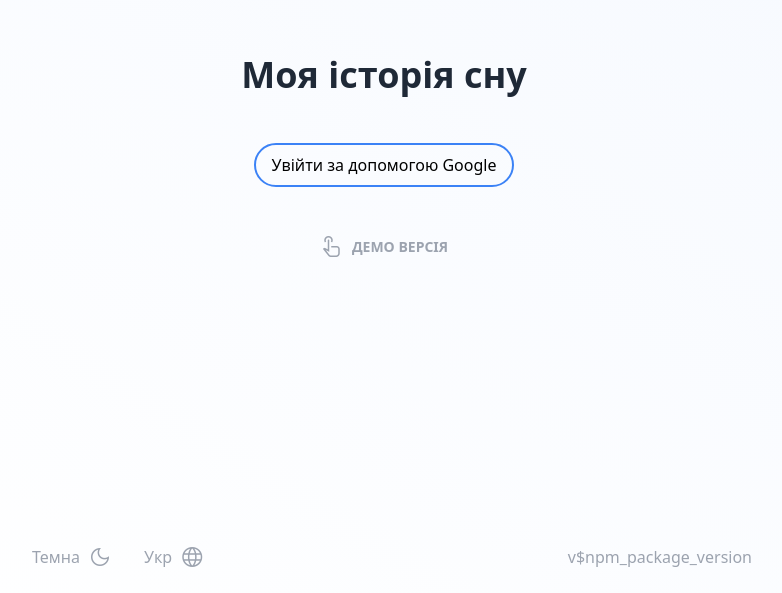
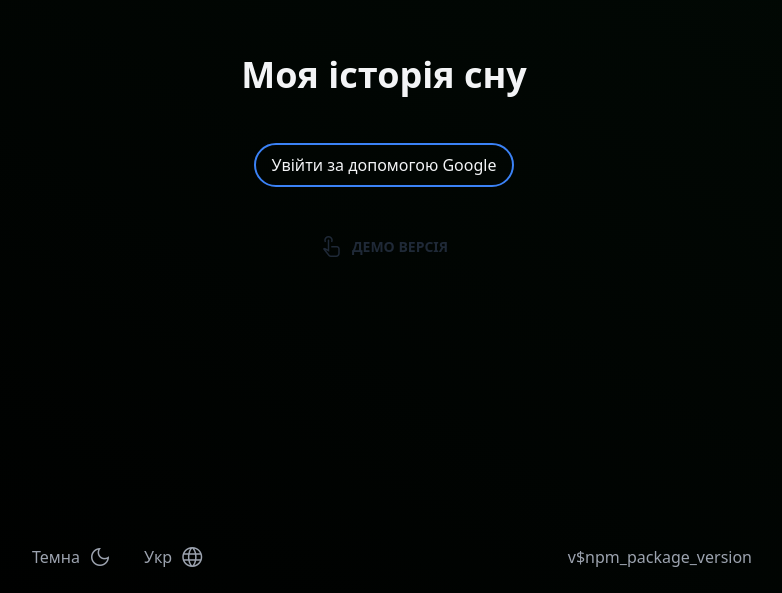
Before and after one commit to enheit/my-sleep-history, a React (Create React App) app: page /welcome in a window 1280 px wide. Shown: the part 207-800 px from the top of the page, without its empty margins (256-1038 px from the left). Built offline with nearby package versions, Linux system fonts and the light colour scheme; no server answers.

Commit message:
Make dark theme as default

```diff
--- a/public/index.html
+++ b/public/index.html
@@ -26,6 +26,10 @@
   <title>My Sleep History</title>
 
   <script>
+    if (localStorage.getItem("theme") === null) {
+      localStorage.setItem("theme", "dark");
+    }
+
     if (localStorage.theme === 'dark') {
       document.documentElement.classList.add('dark')
     } else {
--- a/src/routes/welcome/welcome.jsx
+++ b/src/routes/welcome/welcome.jsx
@@ -59,7 +59,7 @@ export function Welcome() {
 
                     <div className="flex gap-4">
                         <div className="flex items-center gap-2 text-gray-400 dark:text-gray-800">
-                            <span class="material-symbols-outlined ">
+                            <span className="material-symbols-outlined ">
                                 touch_app
                             </span>
 
@@ -70,7 +70,7 @@ export function Welcome() {
 
             </div>
 
-            <div class="flex items-center items-center justify-between p-4">
+            <div className="flex items-center items-center justify-between p-4">
                 <div className="flex">
                     {/* hover:bg-yellow-500/10 text-yellow-500 */}
                     <button className="flex items-center gap-2 rounded-full px-4 py-2 text-gray-400 dark:text-gray-400" onClick={toggleTheme}>
```
